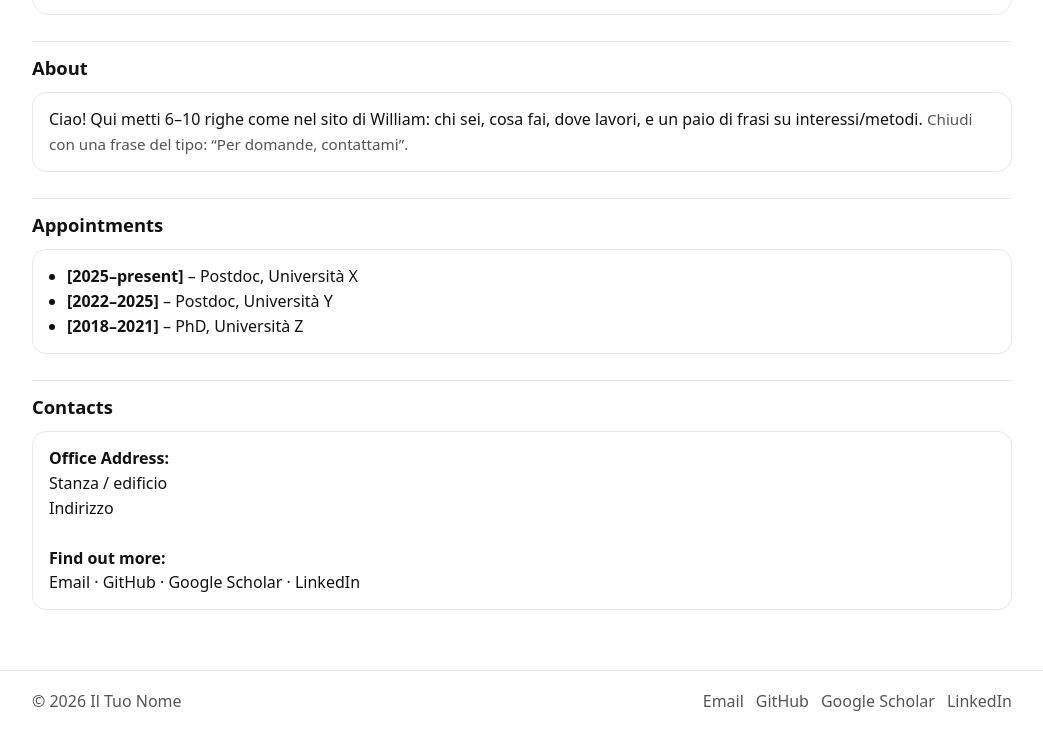
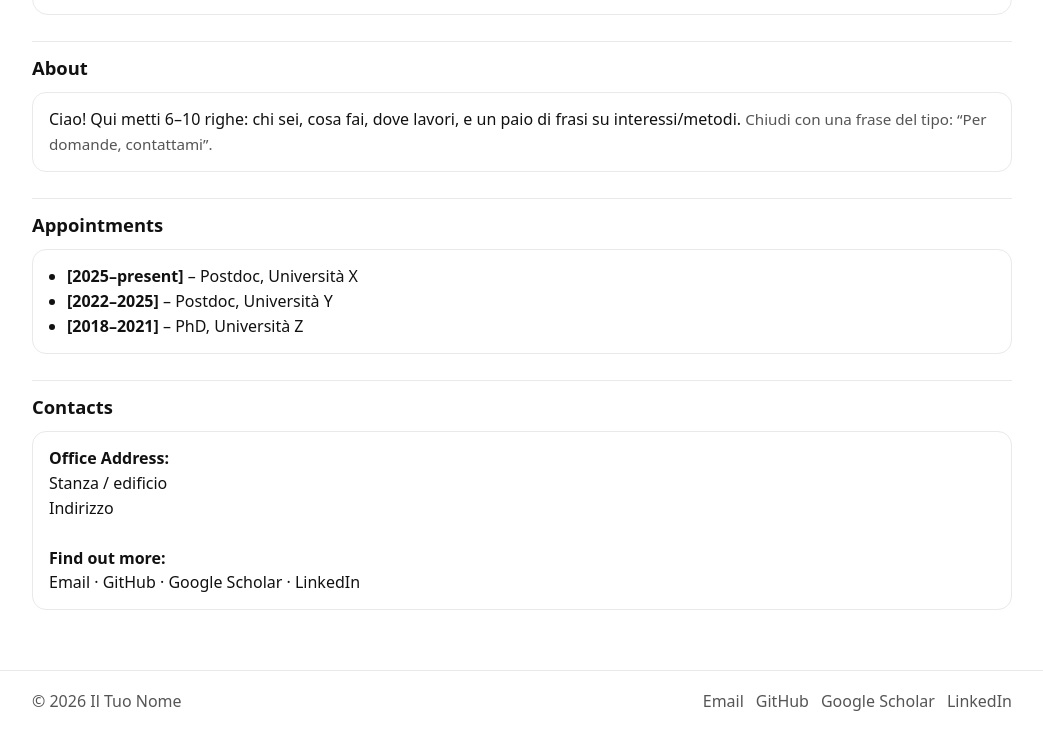
Before and after one commit to ldicairano/website, a Jekyll site: the page built from index.md, in a window 1280 px wide and 987 px high, cut to the strip 255-987 px from the top of the window. Shown: the whole strip, without its empty margins (118-1161 px from the left). Built offline with Jekyll 4.4.1, drawn with Linux system fonts in a browser that asks for light colours.

Commit message:
update site

```diff
--- a/index.md
+++ b/index.md
@@ -17,7 +17,7 @@ title: Home
 <div class="section">
   <h2>About</h2>
   <div class="card">
-    Ciao! Qui metti 6–10 righe come nel sito di William: chi sei, cosa fai, dove lavori,
+    Ciao! Qui metti 6–10 righe: chi sei, cosa fai, dove lavori,
     e un paio di frasi su interessi/metodi.
     <span class="small">Chiudi con una frase del tipo: “Per domande, contattami”.</span>
   </div>
```
